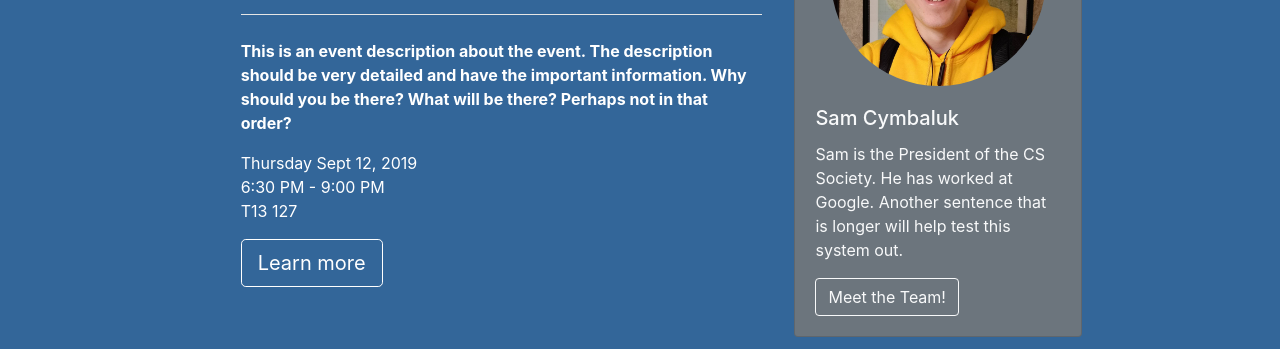
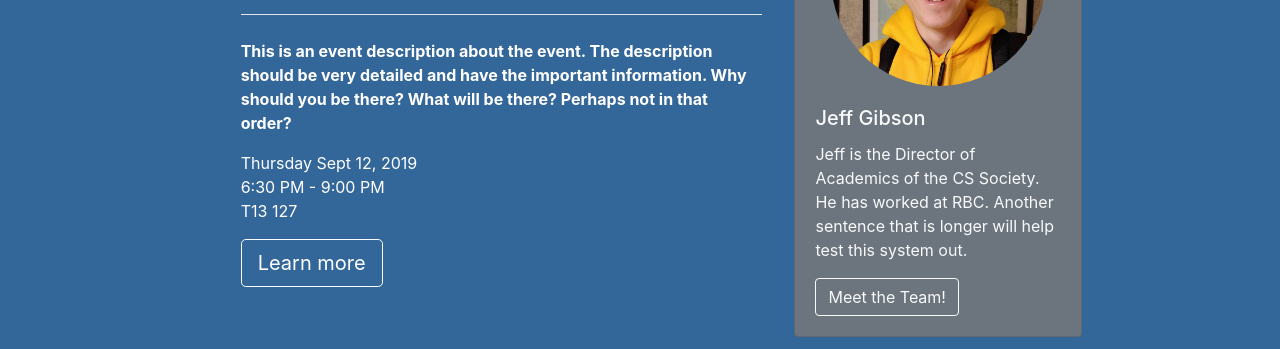
Before and after one commit to ABerriault/CS-Society-Website, a Jekyll site: the page built from index.md, in a window 1280 px wide. Shown: the part 283-632 px from the top of the page. Built offline with Jekyll 4.4.1, drawn with Linux system fonts in a browser that asks for light colours.

```diff
--- a/index.md
+++ b/index.md
@@ -2,7 +2,7 @@
 layout: default
 title: McMaster CS Society
 event: Hello, First Years!
-team-member: Sam Cymbaluk
+team-member: Jeff Gibson
 ---
 
 ### New Team, New Events, New Site, New Reps
```
